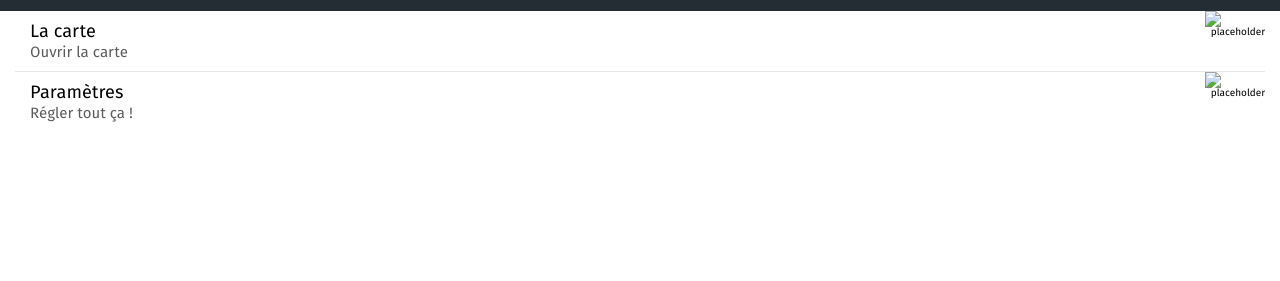
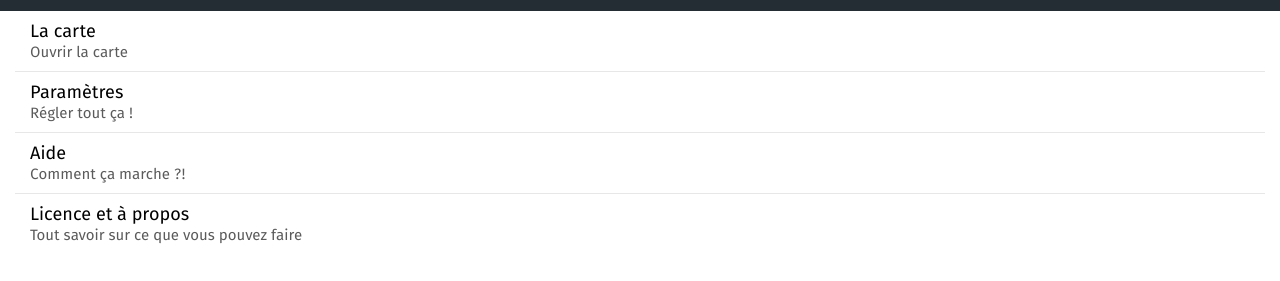
Before and after one commit to LeOSW42/OutdoorMap, a plain HTML site: page index.html in a window 1280 px wide. Shown: the part 39-320 px from the top of the page. Drawn offline with Linux system fonts and the light colour scheme.

Commit message:
Amélioration du menu

```diff
--- a/index.html
+++ b/index.html
@@ -23,36 +23,42 @@
 </head>
 <body role="application" class="skin-dark">
 
-		<section role="region">
+
+<!-- Home page -->
+	<section role="region">
 			<header>
 				<h1>Outdoor Map</h1>
 			</header>
 
-
 		<section data-type="list">
 			<ul>
 				<li>
-					<aside class="pack-end">
-						<img alt="placeholder" src="myimage.jpg">
-					</aside>
 					<a href="#">
 						<p>La carte</p>
 						<p>Ouvrir la carte</p>
 					</a>
 				</li>
 				<li>
-					<aside class="pack-end">
-						<img alt="placeholder" src="myimage.jpg">
-					</aside>
 					<a href="#">
 						<p>Paramètres</p>
 						<p>Régler tout ça !</p>
 					</a>
 				</li>
+				<li>
+					<a href="#">
+						<p>Aide</p>
+						<p>Comment ça marche ?!</p>
+					</a>
+				</li>
+				<li>
+					<a href="#">
+						<p>Licence et à propos</p>
+						<p>Tout savoir sur ce que vous pouvez faire</p>
+					</a>
+				</li>
 			</ul>
 		</section>
-
-		</section>
+	</section>
 
 </body>
 </html>
```
